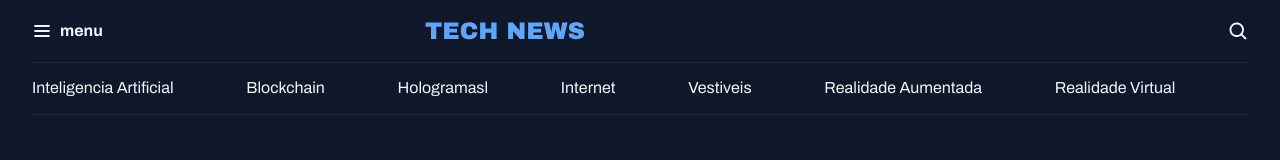
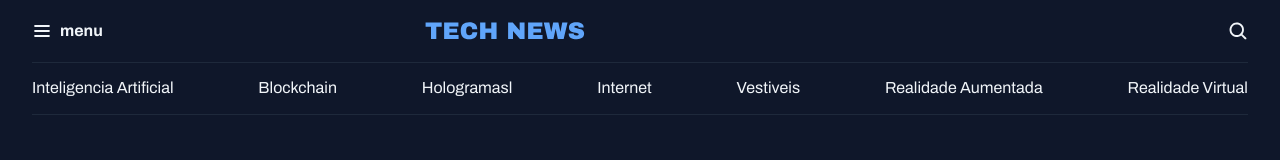
Before and after one commit to gsouza097/portal-de-noticias, a plain HTML site: page index.html in a window 1280 px wide. Drawn offline with Linux system fonts and the light colour scheme; a web font is replaced by a local one.

Commit message:
ajuste de espaço

```diff
--- a/styles/header.css
+++ b/styles/header.css
@@ -19,5 +19,6 @@
 #secondary {
     padding-block: 14px;
     border: solid 1px var(--stroke-color);
-    border-inline: none
+    border-inline: none;
+    justify-content: space-between;
 }
```
